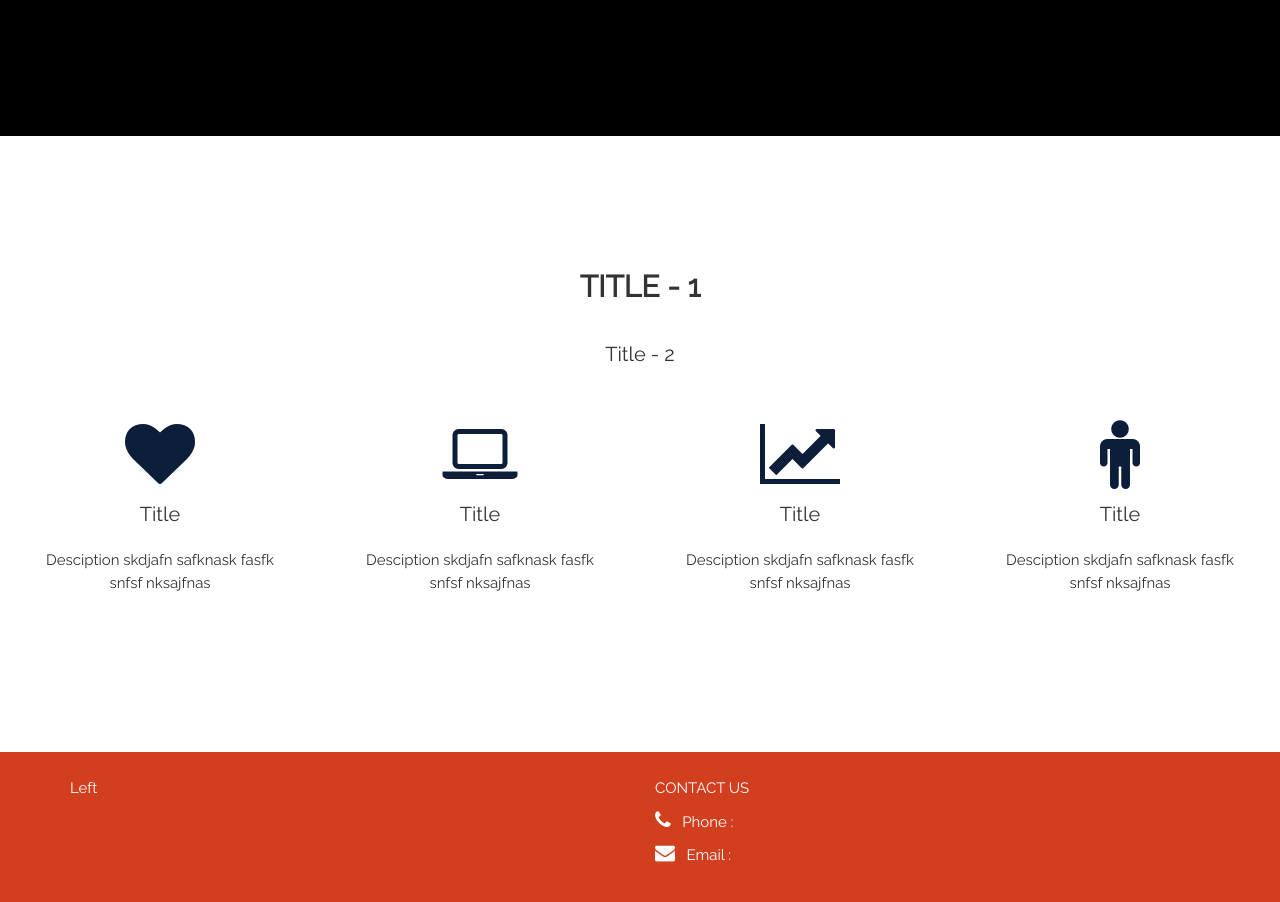
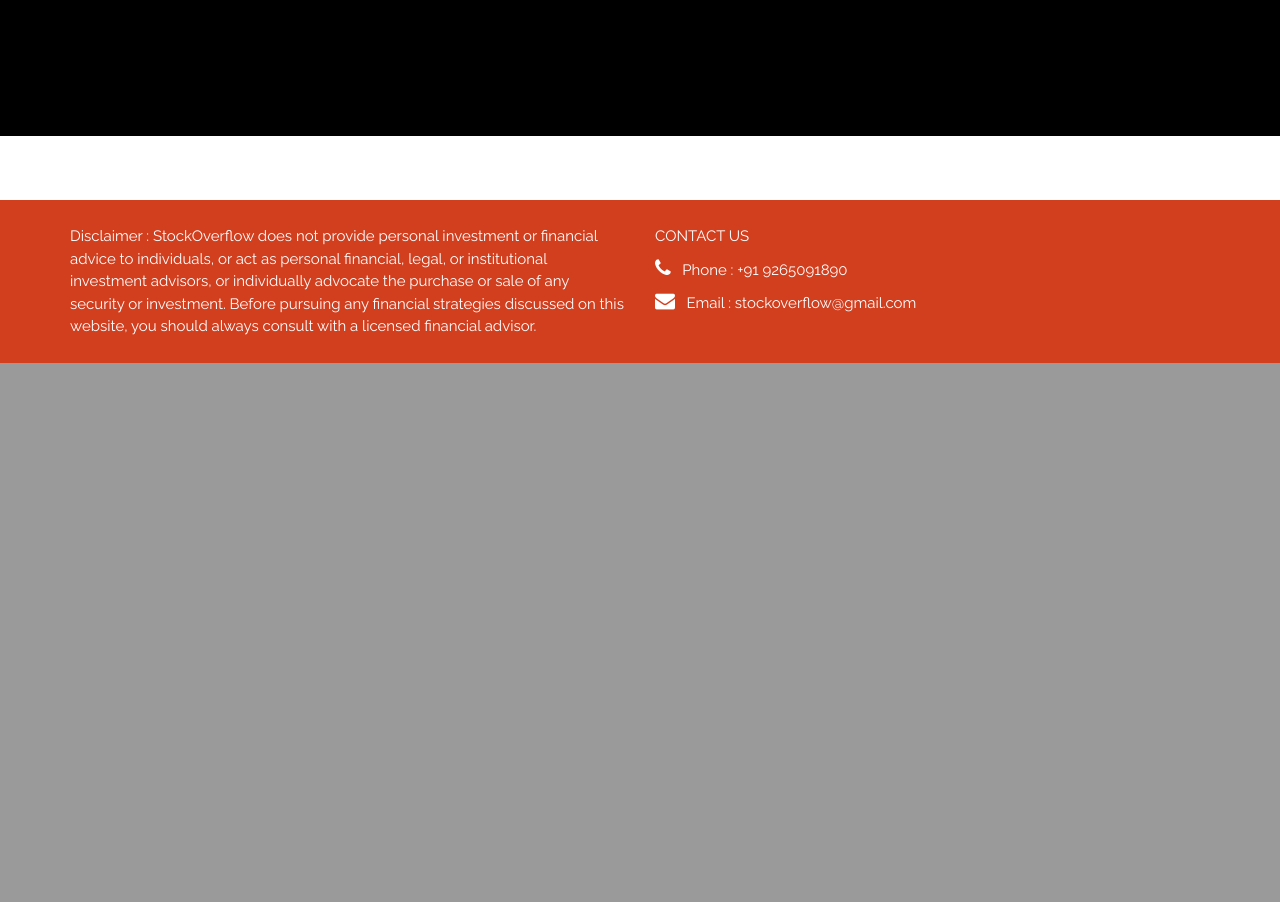
Before and after one commit to vishrutjetly/StockOverflow, a Django app: template templates/homepage.html in a window 1280 px wide. Shown: the part 2937-3839 px from the top of the page. After the commit the page ends 3300 px from the top, so only its background shows below. Run offline with Django 3.2, Linux system fonts and the light colour scheme; the template is opened without the code that fills it, so the values that code supplies are empty; some libraries are stand-ins or nearby versions.

Commit message:
minor changes

```diff
--- a/templates/base.html
+++ b/templates/base.html
@@ -120,12 +120,11 @@
   <div class="futer">
     <div class="row">
       <div class="col-12 col-sm-6">
-        Left
-      </div>
+Disclaimer : StockOverflow does not provide personal investment or financial advice to individuals, or act as personal financial, legal, or institutional investment advisors, or individually advocate the purchase or sale of any security or investment. Before pursuing any financial strategies discussed on this website, you should always consult with a licensed financial advisor.      </div>
       <div class="col-12 col-sm-6">
         <p>CONTACT US</p>
-        <p><i class="fa fa-phone futer-icon"></i> &nbsp Phone :</p>
-        <p><i class="fa fa-envelope futer-icon"></i> &nbsp Email :</p>
+        <p><i class="fa fa-phone futer-icon"></i> &nbsp Phone : +91 9265091890</p>
+        <p><i class="fa fa-envelope futer-icon"></i> &nbsp Email : stockoverflow@gmail.com</p>
       </div>
     </div>
   </div>
--- a/templates/homepage.html
+++ b/templates/homepage.html
@@ -172,8 +172,8 @@
           </div>
           <div class="details">
             <div class="center" style="padding-top:5%;">
-              <h1>Profit Calculator<br><!--<span>somethingelse</span>--></h1>
-              <p>The Profit Calculator will estimate the total profit.</p>
+              <h1>Company Analysis and Comparison<br><!--<span>somethingelse</span>--></h1>
+              <p>View a graphical representation of stock prices and compare stock trends of 2 companies to make informed decisions.</p>
             </div>
           </div>
         </div>
@@ -182,48 +182,6 @@
   </div>
 
 <!--***************FEATURES***************-->
-  <div class="container-fluid" style="padding:64px 0px 128px 0px;">
-      <div class="row" style="width:100%;margin:0px;">
-        <div class="col-sm-12 center-block text-center" style="padding:0px;" data-aos="fade-up">
-          <p style="font-size:30px;font-weight:600;">TITLE - 1</p>
-          <p style="padding:20px 0px 20px 0px;font-size:20px;">Title - 2</p>
-        </div>
-      </div>
-      <div class="row" style="padding:20px 0px 20px 0px;text-align:center;margin:0px;">
-        <div class="col-md-3 col-sm-6" style="padding=0px;">
-          <div class="abtus1 abtus-card" data-aos="flip-left">
-            <i class="fa fa-heart abtus-icon"></i>
-            <p class="abtus-title">Title</p>
-            <p>Desciption skdjafn safknask fasfk  snfsf nksajfnas </p>
-            <!--<p style="padding:15px 0px 15px 0px;"> <button type="button" name="button" class="btn3">CLICK</button> </p>-->
-          </div>
-        </div>
-        <div class="col-md-3 col-sm-6">
-          <div class="abtus2 abtus-card" data-aos="flip-left">
-            <i class="fa fa-laptop abtus-icon"></i>
-            <p class="abtus-title">Title</p>
-            <p>Desciption skdjafn safknask fasfk  snfsf nksajfnas </p>
-            <!--<p style="padding:15px 0px 15px 0px;"> <button type="button" name="button" class="btn3">CLICK</button> </p>-->
-          </div>
-        </div>
-        <div class="col-md-3 col-sm-6">
-          <div class="abtus3 abtus-card" data-aos="flip-right">
-            <i class="fa fa-line-chart abtus-icon"></i>
-            <p class="abtus-title">Title</p>
-            <p>Desciption skdjafn safknask fasfk  snfsf nksajfnas </p>
-            <!--<p style="padding:15px 0px 15px 0px;"> <button type="button" name="button" class="btn3">CLICK</button> </p>-->
-          </div>
-        </div>
-        <div class="col-md-3 col-sm-6">
-          <div class="abtus4 abtus-card" data-aos="flip-right">
-            <i class="fa fa-male abtus-icon"></i>
-            <p class="abtus-title">Title</p>
-            <p>Desciption skdjafn safknask fasfk  snfsf nksajfnas </p>
-            <!--<p style="padding:15px 0px 15px 0px;"> <button type="button" name="button" class="btn3">CLICK</button> </p>-->
-          </div>
-        </div>
-      </div>
-  </div>
 {% endblock %}
 
 {% block cont %}
```
